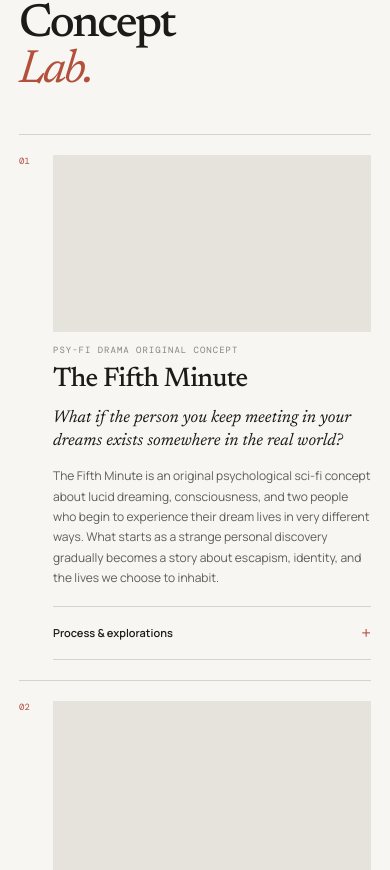
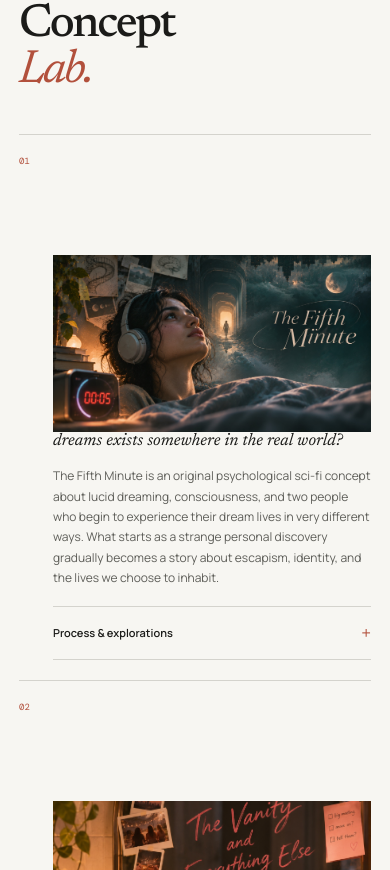
Before and after one commit to vaishnaviforwork/-Users-vaishnavi-Desktop-vaishnavi-portfolio, a Next.js app: page / in a window 390 px wide. Shown: the part 3774-4644 px from the top of the page. Built offline with nearby package versions, Linux system fonts and the light colour scheme.

Commit message:
Keep concept artwork inside mobile cards

```diff
--- a/src/app/portfolio.module.css
+++ b/src/app/portfolio.module.css
@@ -216,7 +216,7 @@
   .brandRow p { font-size: 9px; }
   .brandRow .outbound { font-size: 7px; }
   .concept { grid-template-columns: 22px 1fr; gap: 12px; padding: 20px 0; }
-  .conceptImage { position: static; grid-column: 2; grid-row: 1; aspect-ratio: 1.8; }
+  .conceptImage { position: relative; grid-column: 2; grid-row: 1; aspect-ratio: 1.8; }
   .conceptNumber { grid-column: 1; grid-row: 1; }
   .conceptBody { grid-column: 2; }
   .conceptBody h3 { font-size: 27px; }
```
